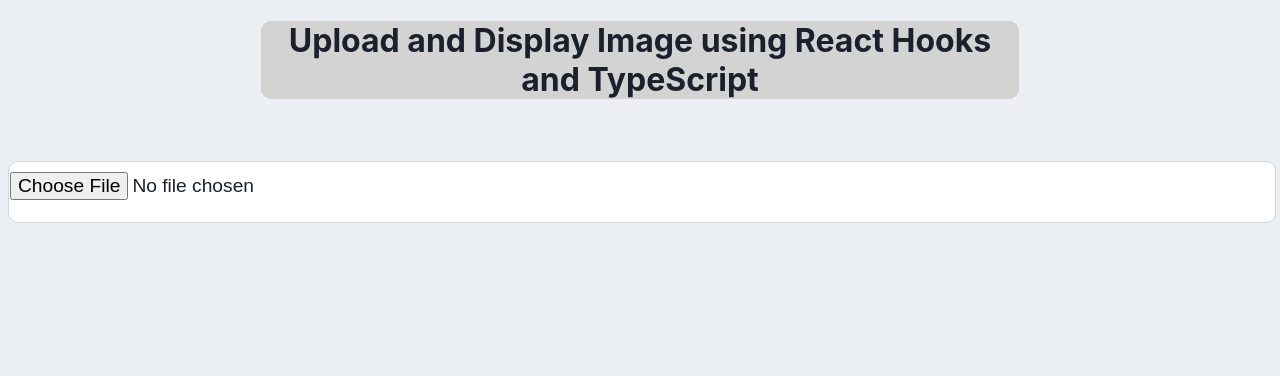
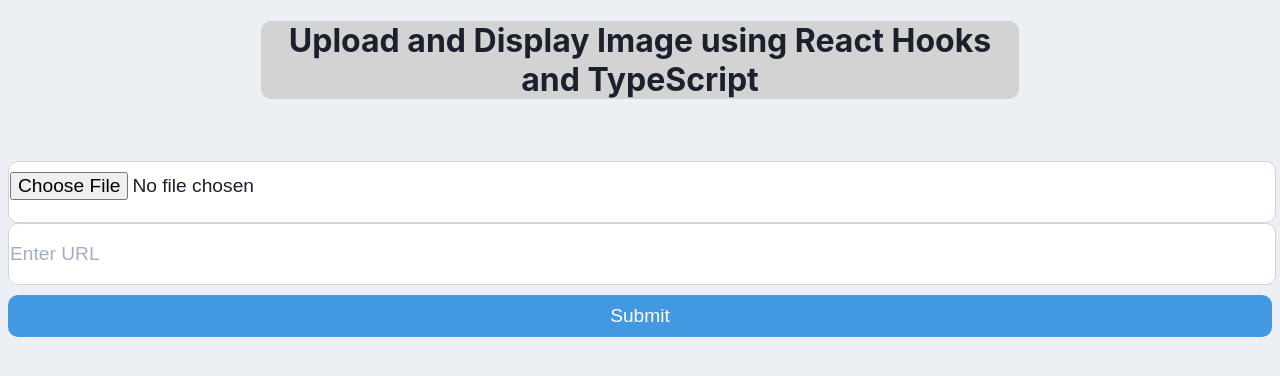
Before and after one commit to Samuel-James2003/Hackathon-Card-Reader, a React (Create React App) app in the folder Card-Reader-Front/card-reader/: page / in a window 1280 px wide. Shown: the top 376 px of the page. Built offline with nearby package versions, Linux system fonts and the light colour scheme.

Commit message:
api call

```diff
--- a/Card-Reader-Front/card-reader/package.json
+++ b/Card-Reader-Front/card-reader/package.json
@@ -10,6 +10,7 @@
     "@types/node": "^16.18.91",
     "@types/react": "^18.2.69",
     "@types/react-dom": "^18.2.22",
+    "axios": "^1.6.8",
     "react": "^18.2.0",
     "react-dom": "^18.2.0",
     "react-scripts": "5.0.1",
--- a/Card-Reader-Front/card-reader/src/component/ImportImage.tsx
+++ b/Card-Reader-Front/card-reader/src/component/ImportImage.tsx
@@ -1,14 +1,27 @@
-import React,{useState} from 'react';
+import React, { useState } from 'react';
+import axios from 'axios';
 
-const ImageUploader:React.FC =()=>{
-    const [selectedImage,setSelectedImage] = useState<string | null>(null);
+const ImageUploader: React.FC = () => {
+    const [selectedImage, setSelectedImage] = useState<string | null>(null);
+    const [url, setUrl] = useState<string>('');
 
-    const handleImageChange = (event: React.ChangeEvent<HTMLInputElement>)=>{
-        if(event.target.files && event.target.files[0]){
+    const handleImageChange = (event: React.ChangeEvent<HTMLInputElement>) => {
+        if (event.target.files && event.target.files[0]) {
             setSelectedImage(URL.createObjectURL(event.target.files[0]));
         }
     };
 
+
+    const handleSubmit = async () => {
+        try {
+            const response = await axios.post('http://localhost:5185/DocumentInteligence', {
+                param: url
+            });
+            console.log(response.data);
+        } catch (error) {
+            console.error(error);
+        }
+    };
     return (
         <div>
             <h1>Upload and Display Image using React Hooks and TypeScript</h1>
@@ -32,6 +45,14 @@ return (
                 accept="image/*"
                 onChange={handleImageChange}
             />
+            <input
+                type="text"
+                placeholder="Enter URL"
+                value={url}
+                onChange={(e) => setUrl(e.target.value)}
+            />
+
+            <button onClick={handleSubmit}>Submit</button>
         </div>
     );
 };
```
Also changed, not shown: 2 other files (tests, documents, lock files or other folders). Lines whose indentation alone changed are shown as unchanged.
